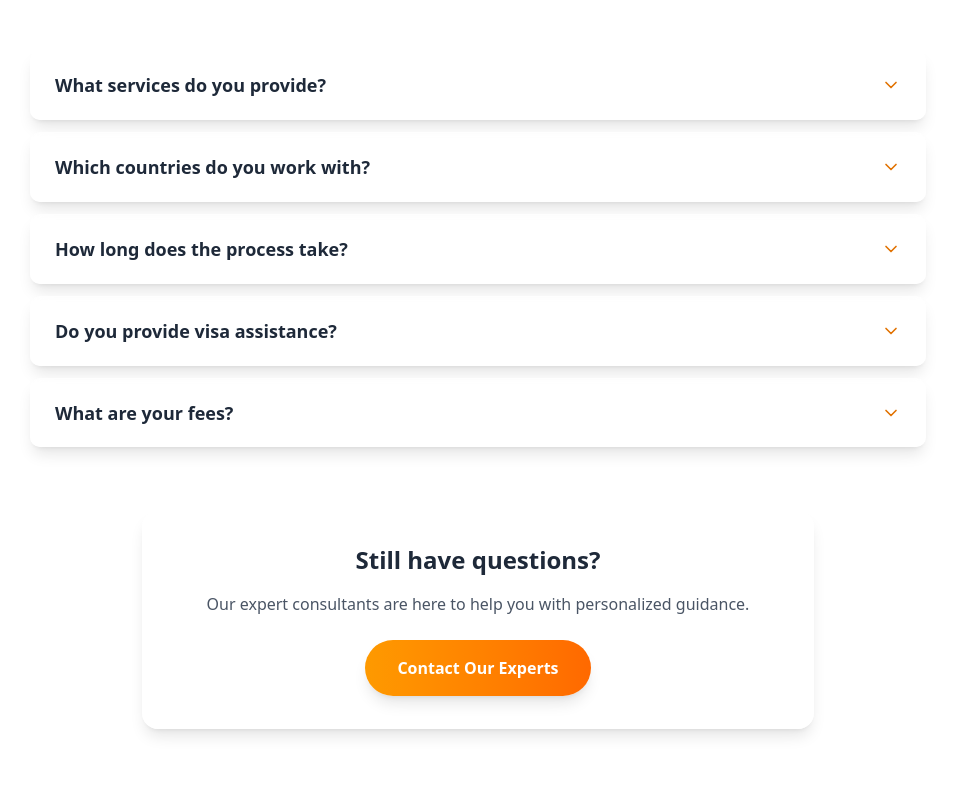
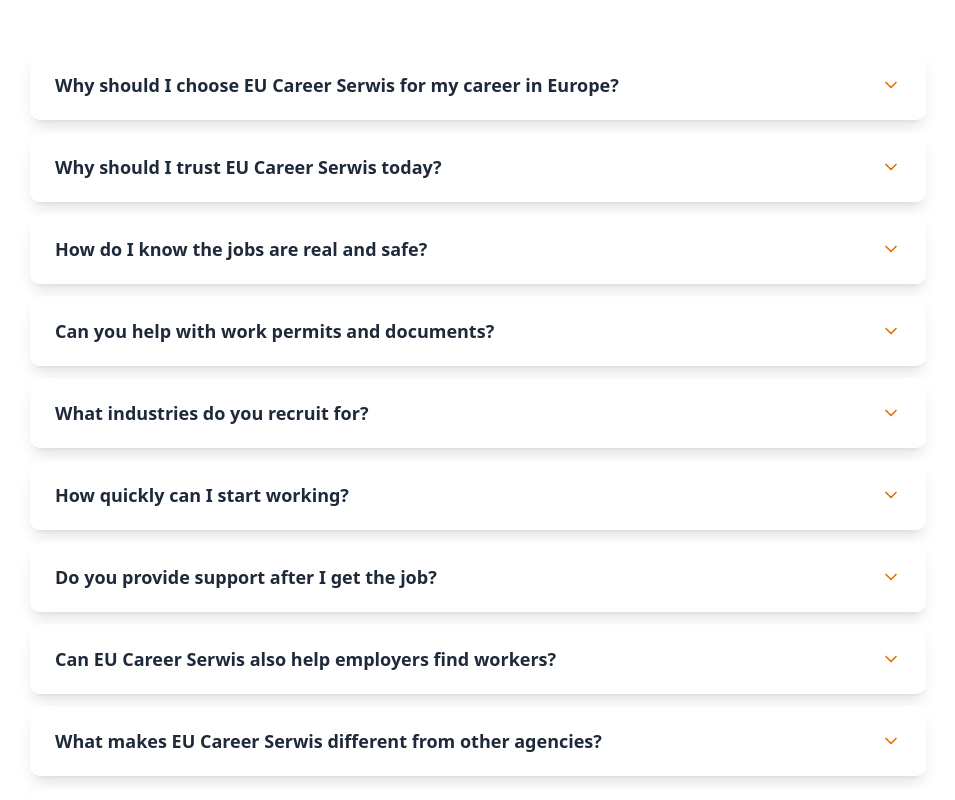
Before and after one commit to pksingh1508/crossnation, a Next.js app: page /en in a window 1280 px wide. Shown: the part 1820-2620 px from the top of the page, without its empty margins (162-1117 px from the left). Built offline with nearby package versions, Linux system fonts and the light colour scheme; no server answers.

Commit message:
added FAQ questions

```diff
--- a/messages/en.json
+++ b/messages/en.json
@@ -42,25 +42,45 @@
     "title": "Frequently Asked Questions",
     "subtitle": "Get answers to common questions about our services and processes",
     "questions": {
-      "services": {
-        "question": "What services do you provide?",
-        "answer": "We offer services such as study abroad guidance, work opportunities, investment advice, migration support, mentorship, and job-seeker assistance."
+      "choose": {
+        "question": "Why should I choose EU Career Serwis for my career in Europe?",
+        "answer": "Because we are a registered and trusted recruitment company in Poland, fully compliant with EU laws, ensuring transparency, legal security, and reliable opportunities."
       },
-      "countries": {
-        "question": "Which countries do you work with?",
-        "answer": "We work with multiple countries including the USA, UK, Canada, Australia, and various European and Asian nations depending on the service requirements."
+      "trust": {
+        "question": "Why should I trust EU Career Serwis today?",
+        "answer": "Because we put people first—protecting candidates from fraud, ensuring legal jobs, and helping companies grow with the right workforce."
       },
-      "duration": {
-        "question": "How long does the process take?",
-        "answer": "The duration varies depending on the type of service. On average, processes can take anywhere from a few weeks to several months."
+      "realJobs": {
+        "question": "How do I know the jobs are real and safe?",
+        "answer": "We only work with verified employers who meet EU labor standards, guaranteeing genuine contracts and safe working conditions."
       },
-      "visa": {
-        "question": "Do you provide visa assistance?",
-        "answer": "Yes, we assist with visa applications, documentation, and interview preparation to ensure a smooth process."
+      "documents": {
+        "question": "Can you help with work permits and documents?",
+        "answer": "Yes. We work with legal experts to prepare and process all documents—work permits, visas, and contracts—so you don’t face stress or delays."
       },
-      "fees": {
-        "question": "What are your fees?",
-        "answer": "Our fees depend on the type of service you choose. We provide transparent pricing upfront with no hidden charges."
+      "industries": {
+        "question": "What industries do you recruit for?",
+        "answer": "We specialize in logistics, construction, manufacturing, hospitality, and seasonal work, connecting candidates with sectors that need workers the most."
+      },
+      "startWork": {
+        "question": "How quickly can I start working?",
+        "answer": "Many placements are completed within 2–6 weeks, depending on the role and country, thanks to our fast and efficient recruitment process."
+      },
+      "support": {
+        "question": "Do you provide support after I get the job?",
+        "answer": "Yes. We assist with onboarding, accommodation, relocation, and ongoing support so you feel secure and confident abroad."
+      },
+      "employers": {
+        "question": "Can EU Career Serwis also help employers find workers?",
+        "answer": "Absolutely. We provide staffing and outsourcing solutions to companies across Europe, ensuring reliable, skilled, and motivated workers."
+      },
+      "difference": {
+        "question": "What makes EU Career Serwis different from other agencies?",
+        "answer": "We combine legal expertise, international recruitment experience, and personal care for every client—building trust and long-term success."
+      },
+      "clients": {
+        "question": "How does EU Career Serwis treat its clients?",
+        "answer": "We treat every client with respect, honesty, and professionalism. Whether you are a job seeker or an employer, we listen to your needs, provide clear information, and offer full support throughout the process. Our priority is to build long-term trust and relationships, not just short-term results."
       }
     },
     "cta1": "Still have questions?",
--- a/messages/es.json
+++ b/messages/es.json
@@ -42,25 +42,45 @@
     "title": "Preguntas Frecuentes",
     "subtitle": "Obtén respuestas a preguntas comunes sobre nuestros servicios y procesos",
     "questions": {
-      "services": {
-        "question": "¿Qué servicios proporcionan?",
-        "answer": "Ofrecemos servicios como orientación para estudios en el extranjero, oportunidades de trabajo, asesoramiento de inversión, apoyo de migración, mentoría y asistencia para buscadores de empleo."
+      "choose": {
+        "question": "¿Por qué debería elegir EU Career Serwis para mi carrera en Europa?",
+        "answer": "Porque somos una empresa de reclutamiento registrada y de confianza en Polonia, totalmente conforme con las leyes de la UE, lo que garantiza transparencia, seguridad legal y oportunidades fiables."
       },
-      "countries": {
-        "question": "¿Con qué países trabajan?",
-        "answer": "Trabajamos con múltiples países incluyendo EE.UU., Reino Unido, Canadá, Australia y varias naciones europeas y asiáticas dependiendo de los requisitos del servicio."
+      "trust": {
+        "question": "¿Por qué debería confiar en EU Career Serwis hoy?",
+        "answer": "Porque ponemos a las personas primero: protegemos a los candidatos del fraude, garantizamos empleos legales y ayudamos a las empresas a crecer con la fuerza laboral adecuada."
       },
-      "duration": {
-        "question": "¿Cuánto tiempo toma el proceso?",
-        "answer": "La duración varía dependiendo del tipo de servicio. En promedio, los procesos pueden tomar desde unas pocas semanas hasta varios meses."
+      "realJobs": {
+        "question": "¿Cómo sé que los trabajos son reales y seguros?",
+        "answer": "Solo trabajamos con empleadores verificados que cumplen con los estándares laborales de la UE, garantizando contratos genuinos y condiciones de trabajo seguras."
       },
-      "visa": {
-        "question": "¿Proporcionan asistencia con visas?",
-        "answer": "Sí, asistimos con solicitudes de visa, documentación y preparación de entrevistas para asegurar un proceso fluido."
+      "documents": {
+        "question": "¿Pueden ayudar con permisos de trabajo y documentos?",
+        "answer": "Sí. Trabajamos con expertos legales para preparar y procesar todos los documentos: permisos de trabajo, visas y contratos, para que no enfrentes estrés ni retrasos."
       },
-      "fees": {
-        "question": "¿Cuáles son sus tarifas?",
-        "answer": "Nuestras tarifas dependen del tipo de servicio que elijas. Proporcionamos precios transparentes por adelantado sin cargos ocultos."
+      "industries": {
+        "question": "¿En qué industrias reclutan?",
+        "answer": "Nos especializamos en logística, construcción, manufactura, hostelería y trabajos de temporada, conectando a los candidatos con los sectores que más necesitan trabajadores."
+      },
+      "startWork": {
+        "question": "¿Qué tan rápido puedo comenzar a trabajar?",
+        "answer": "Muchas colocaciones se completan en un plazo de 2 a 6 semanas, dependiendo del puesto y el país, gracias a nuestro proceso de reclutamiento rápido y eficiente."
+      },
+      "support": {
+        "question": "¿Brindan apoyo después de conseguir el trabajo?",
+        "answer": "Sí. Ayudamos con la integración, el alojamiento, la reubicación y el apoyo continuo para que te sientas seguro y confiado en el extranjero."
+      },
+      "employers": {
+        "question": "¿Puede EU Career Serwis también ayudar a los empleadores a encontrar trabajadores?",
+        "answer": "Por supuesto. Ofrecemos soluciones de personal y subcontratación a empresas en toda Europa, garantizando trabajadores fiables, calificados y motivados."
+      },
+      "difference": {
+        "question": "¿Qué hace a EU Career Serwis diferente de otras agencias?",
+        "answer": "Combinamos experiencia legal, conocimiento en reclutamiento internacional y atención personalizada para cada cliente, construyendo confianza y éxito a largo plazo."
+      },
+      "clients": {
+        "question": "¿Cómo trata EU Career Serwis a sus clientes?",
+        "answer": "Tratamos a cada cliente con respeto, honestidad y profesionalismo. Ya sea que seas un buscador de empleo o un empleador, escuchamos tus necesidades, brindamos información clara y ofrecemos apoyo completo durante todo el proceso. Nuestra prioridad es construir confianza y relaciones a largo plazo, no solo resultados a corto plazo."
       }
     },
     "cta1": "¿Aún tienes preguntas?",
--- a/src/components/sections/FAQ.tsx
+++ b/src/components/sections/FAQ.tsx
@@ -15,11 +15,16 @@
   const locale = useLocale();
 
   const faqKeys = [
-    "services",
-    "countries",
-    "duration",
-    "visa",
-    "fees",
+    "choose",
+    "trust",
+    "realJobs",
+    "documents",
+    "industries",
+    "startWork",
+    "support",
+    "employers",
+    "difference",
+    "clients",
   ] as const;
 
   return (
```
